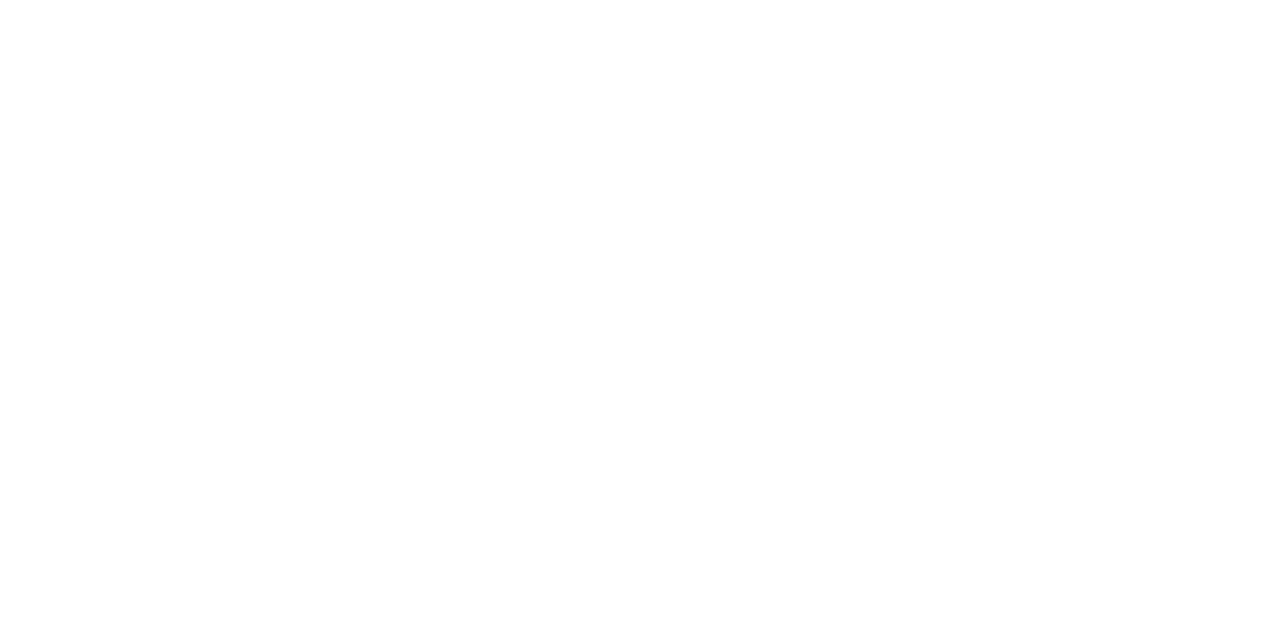
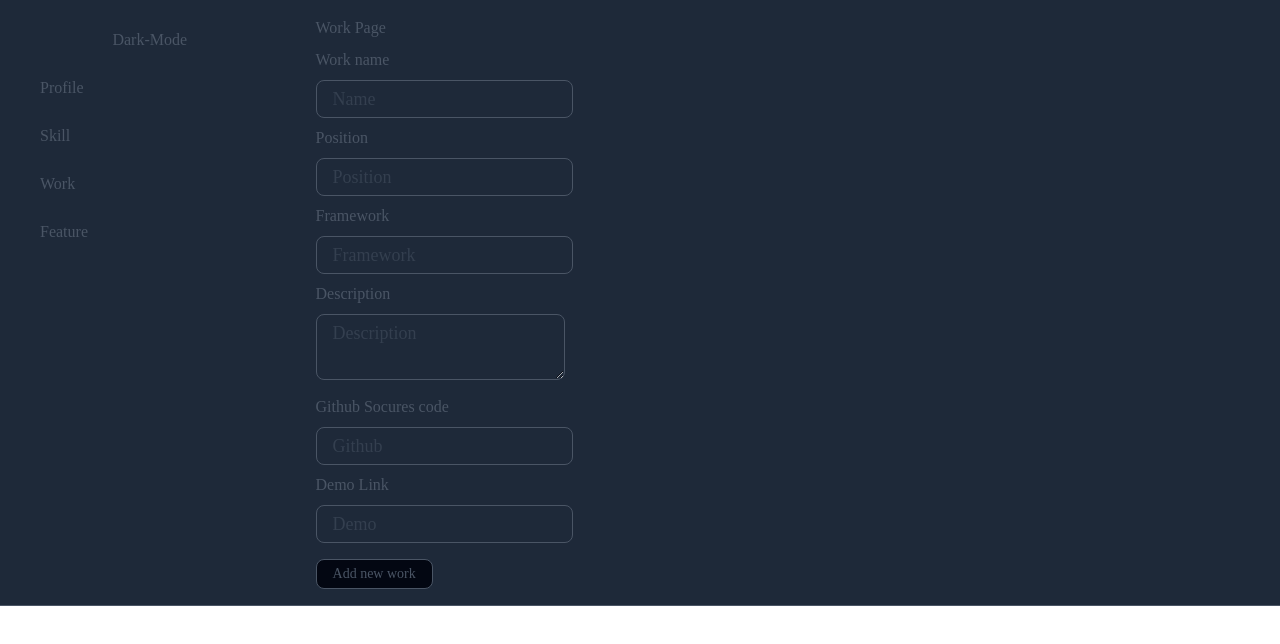
Before and after one commit to Vanchay21s/jj, a React (Vite) app: page /work in a window 1280 px wide. Before the commit this address had no page. Shown: the top 644 px of the page. Built offline with nearby package versions, Linux system fonts and the light colour scheme; a web font is replaced by a local one.

Commit message:
Create work page

```diff
--- a/src/App.jsx
+++ b/src/App.jsx
@@ -4,6 +4,7 @@
 import Skill from "./pages/Skill.jsx";
 import ProfilePage from "./pages/ProfilePage.jsx";
 import TestForm from "./pages/Input_Form/TestForm.jsx";
+import { WorkPage } from "./pages/WorkPage.jsx";
 
 function App() {
   const [dark, setDark] = useState(() => {
@@ -30,6 +31,8 @@
         <Route path="/" element={<Dashboad dark={dark} setDark={setDark}/>} >
           <Route path="profile" element={<ProfilePage />}/>
           <Route path="skill" element={<Skill />}/>
+          <Route path="work" element={<WorkPage />}/>
+
         </Route>
       </Routes>
     </BrowserRouter>
--- a/src/components/Dashboad.jsx
+++ b/src/components/Dashboad.jsx
@@ -10,6 +10,7 @@
                <button onClick={() => setDark(!dark)} className="btn-dashboard">Dark-Mode</button>
                 <Link className={"btn-dashboard " + (active === "profile" ? "bg-gray-700" : "")} onClick={()=>setActive("profile")}  to="/profile">Profile</Link>
                 <Link className={"btn-dashboard " + (active === "skill" ? "bg-gray-700" : "")} onClick={()=>setActive("skill")}  to="/skill">Skill</Link>
+                <Link className={"btn-dashboard " + (active === "work" ? "bg-gray-700" : "")} onClick={()=>setActive("work")}  to="/work">Work</Link>
                 <Link className={"btn-dashboard " + (active === "feature" ? "bg-gray-700" : "")} onClick={()=>setActive("feature")}  to="/feature">Feature</Link>
             </div>
             <div className="w-full bg-gray-800 p-4 overflow-hidden">
--- /dev/null
+++ b/src/pages/WorkPage.jsx
@@ -0,0 +1,101 @@
+import { use, useState } from "react";
+
+const initialWorkState = {
+  name: "",
+  position: "",
+  github: "",
+  demo: "",
+  framework: "",
+  description: "",
+  image: null,
+  preview: null,
+};
+export const WorkPage = () => {
+    const [workData, setWorkData] = useState(initialWorkState)
+
+    const handleOnChnageWork = (e) => {
+
+        const {name, value, type, files} = e.target
+        if(type === "file"){
+            const file = files[0]
+            setWorkData((set) => ({
+                ...set,
+                image: file,
+                preview: URL.createObjectURL(file)
+            }))
+        }
+        setWorkData((set) => ({
+            ...set,
+            [name]: value
+        }))
+    }
+    const handleSubmit = (e) => {
+        e.preventDefault()
+        alert(`
+            name: ${workData.name}
+            position: ${workData.position}
+            framework: ${workData.framework}
+            description: ${workData.description}
+            demo: ${workData.demo}
+            github: ${workData.github}
+        `)
+    }
+    return(
+        <article>
+            <h1>Work Page</h1>
+            <form onSubmit={handleSubmit} className="">
+                <h1 className="mt-2">Work name</h1>
+                <input type="text"
+                    name="name"
+                    placeholder="Name"
+                    value={workData.name}
+                    onChange={handleOnChnageWork}
+                    className={`border text-lg py-1 px-4 rounded-lg mt-2`}
+                />
+
+                <h1 className="mt-2">Position</h1>
+                <input type="text"
+                    name="position"
+                    placeholder="Position"
+                    value={workData.position}
+                    onChange={handleOnChnageWork}
+                    className={`border text-lg py-1 px-4 rounded-lg mt-2`}
+                />
+                <h1 className="mt-2">Framework</h1>
+                <input type="text"
+                    name="framework"
+                    placeholder="Framework"
+                    value={workData.framework}
+                    onChange={handleOnChnageWork}
+                    className={`border text-lg py-1 px-4 rounded-lg mt-2`}
+                />
+                <h1 className="mt-2">Description</h1>
+                <textarea type="text"
+                    name="description"
+                    placeholder="Description"
+                    value={workData.description}
+                    onChange={handleOnChnageWork}
+                    className={`border text-lg py-1 px-4 rounded-lg mt-2`}
+                />
+                <h1 className="mt-2">Github Socures code</h1>
+                <input type="text"
+                    name="github"
+                    placeholder="Github"
+                    value={workData.github}
+                    onChange={handleOnChnageWork}
+                    className={`border text-lg py-1 px-4 rounded-lg mt-2`}
+                />
+                <h1 className="mt-2">Demo Link</h1>
+                <input type="text"
+                    name="demo"
+                    placeholder="Demo"
+                    value={workData.demo}
+                    onChange={handleOnChnageWork}
+                    className={`border text-lg py-1 px-4 rounded-lg mt-2`}
+                />
+                <br />
+                <button className="border text-sm bg-gray-950 px-4 py-1 rounded-lg mt-4">Add new work</button>
+            </form>
+        </article>
+    )
+}
```
